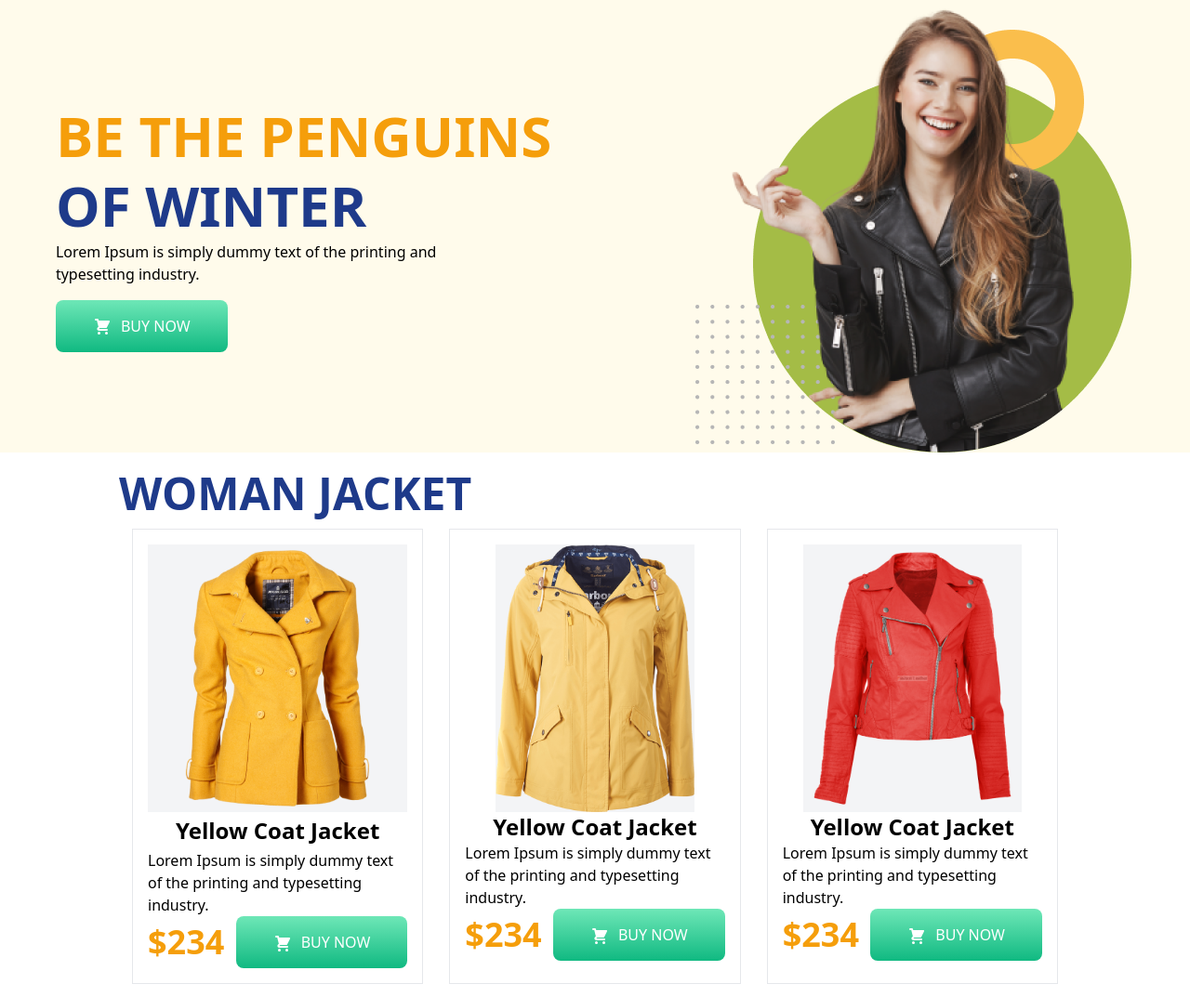
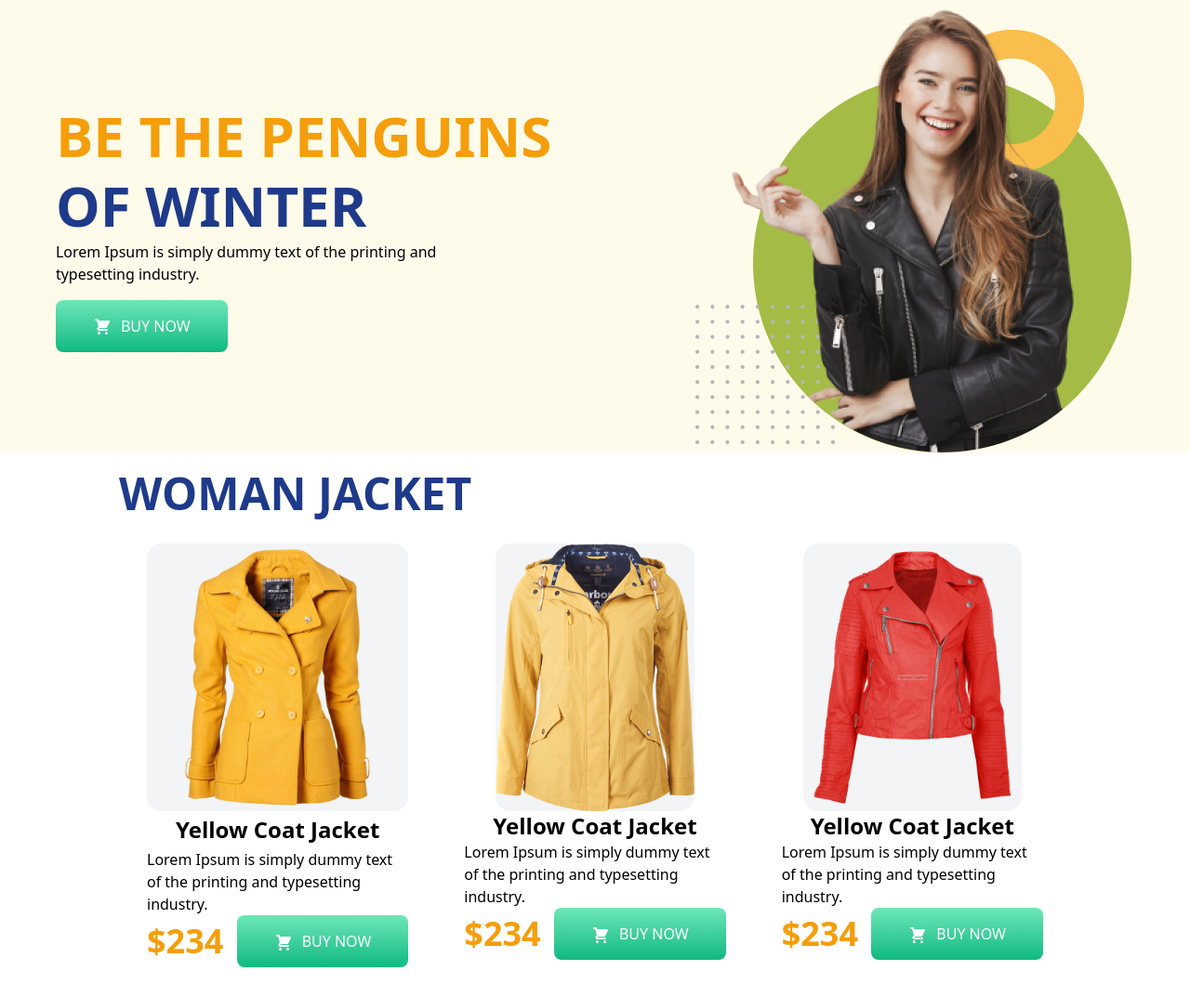
Before and after one commit to DruboSaptapan/penguin-fashion-tailwind, a plain HTML site: page index.html in a window 1280 px wide. Shown: the whole page at 93% size. Drawn offline with nearby package versions, Linux system fonts and the light colour scheme.

Commit message:
woman jacket section updated

```diff
--- a/index.html
+++ b/index.html
@@ -51,8 +51,9 @@
             <h2 class="font-bold mt-5 text-5xl text-blue-900 uppercase">Woman Jacket</h2>
             <div class="flex">
 
-                <div class="w-96 flex flex-col items-center m-3.5 p-4 border">
-                    <div class="bg-gray-100">
+                <div class="w-96 flex flex-col items-center m-3.5 p-4 rounded-2xl">
+
+                    <div class="bg-gray-100 rounded-2xl">
                         <img class="h-72" src="images/jacket-1.png" alt="jacket-1">
                     </div>
 
@@ -72,8 +73,9 @@
 
                 </div>
 
-                <div class="w-96 flex flex-col items-center m-3.5 p-4 border">
-                    <div class="bg-gray-100">
+                <div class="w-96 flex flex-col items-center m-3.5 p-4 rounded-2xl">
+
+                    <div class="bg-gray-100 rounded-2xl">
                         <img class="h-72" src="images/jacket-2.png" alt="jacket-1">
                     </div>
 
@@ -93,8 +95,9 @@
 
                 </div>
 
-                <div class="w-96 flex flex-col items-center m-3.5 p-4 border">
-                    <div class="bg-gray-100">
+                <div class="w-96 flex flex-col items-center m-3.5 p-4 rounded-2xl">
+
+                    <div class="bg-gray-100 rounded-2xl">
                         <img class="h-72" src="images/jacket-3.png" alt="jacket-1">
                     </div>
 
```
